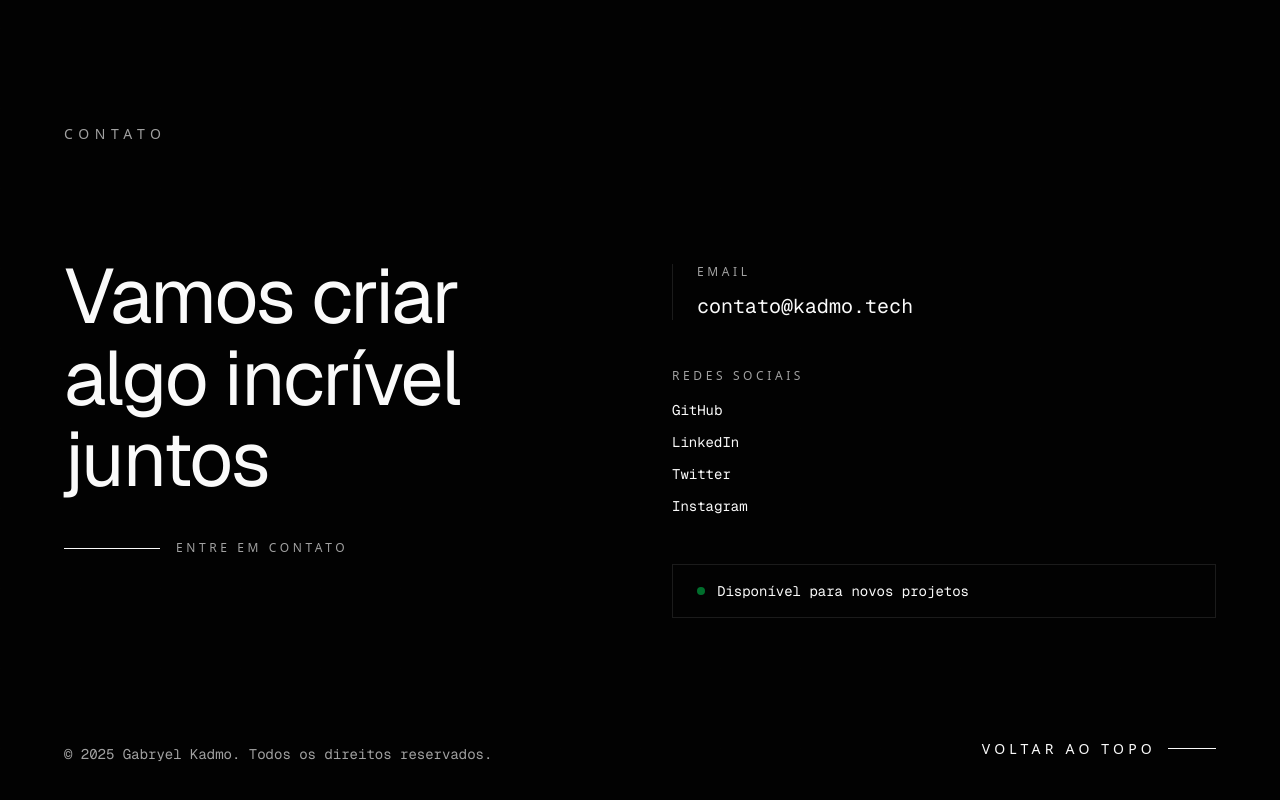
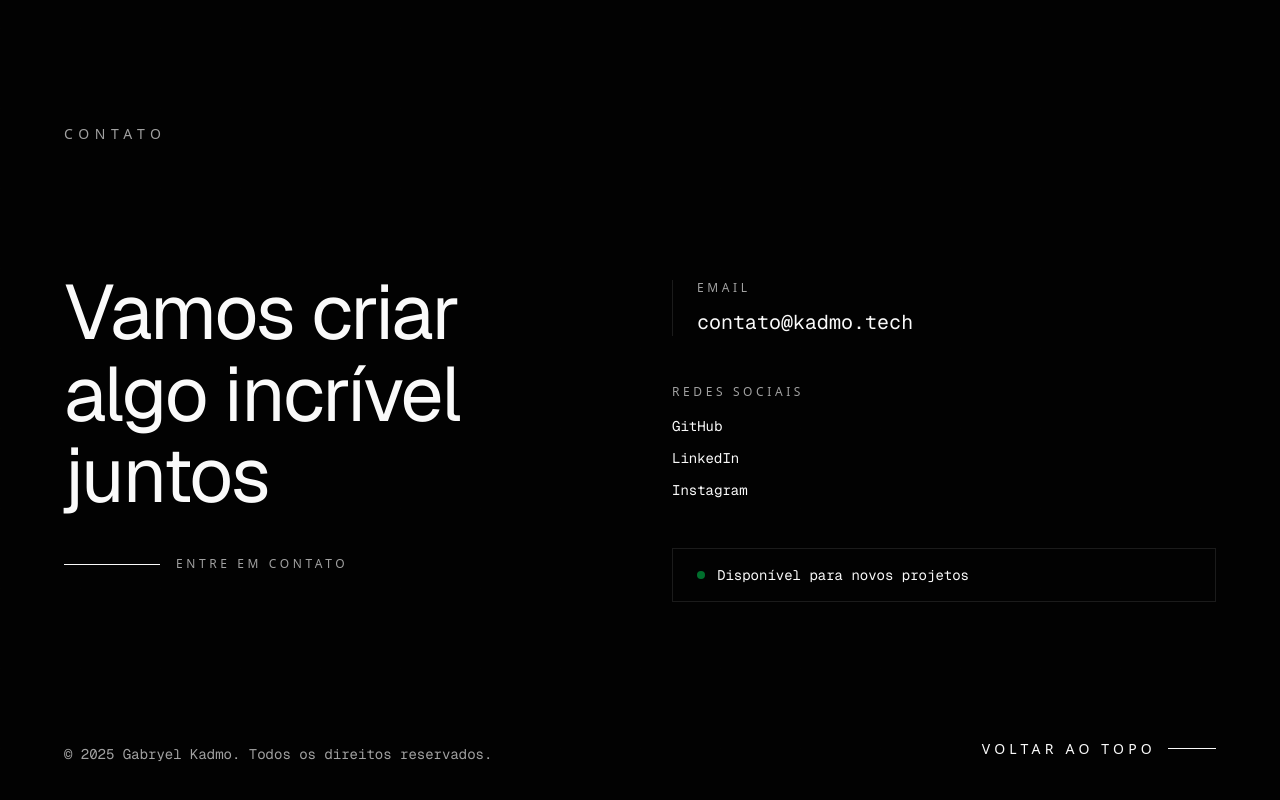
Before and after one commit to GabryelKadmo/Kadmo-TechV2, a Next.js app: page / in a window 1280 px wide. Shown: the part 5180-5980 px from the top of the page. Built offline with nearby package versions, Linux system fonts and the light colour scheme.

Commit message:
feat: Adicionar id 'contact' ao Footer (âncora + scroll-mt-0) e atualizar links das redes sociais para perfis reais

```diff
--- a/components/custom/Footer.tsx
+++ b/components/custom/Footer.tsx
@@ -4,7 +4,7 @@ import React from 'react'
 
 export default function Footer() {
     return (
-        <footer className="relative w-full overflow-hidden bg-background">
+        <footer id="contact" className="relative w-full overflow-hidden bg-background scroll-mt-0">
             {/* Main Container */}
             <div className="relative flex min-h-screen flex-col justify-between px-6 py-12 md:px-12 md:py-16 lg:px-16">
 
@@ -64,10 +64,9 @@ export default function Footer() {
                             </p>
                             <div className="flex flex-col gap-3">
                                 {[
-                                    { name: 'GitHub', url: '#' },
-                                    { name: 'LinkedIn', url: '#' },
-                                    { name: 'Twitter', url: '#' },
-                                    { name: 'Instagram', url: '#' }
+                                    { name: 'GitHub', url: 'https://github.com/GabryelKadmo' },
+                                    { name: 'LinkedIn', url: 'https://www.linkedin.com/in/gabryel-kadmo/' },
+                                    { name: 'Instagram', url: 'https://www.instagram.com/kxdmx.tsx' }
                                 ].map((social) => (
                                     <a
                                         key={social.name}
```
